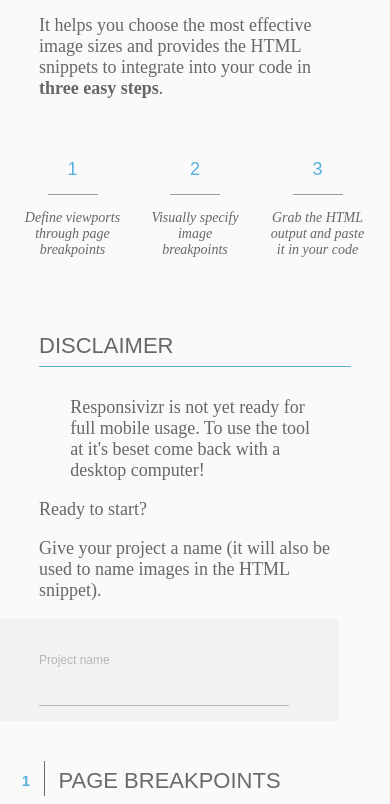
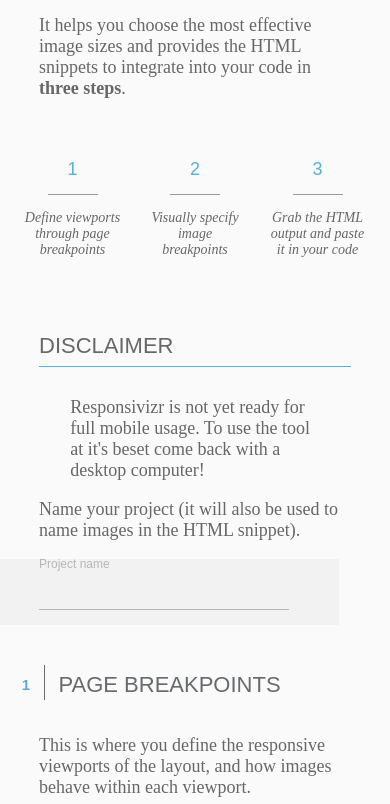
Before and after one commit to madebymodo/responsivizr, a website: page public/index.html in a window 390 px wide. Shown: the part 192-996 px from the top of the page. Drawn offline with nearby package versions, Linux system fonts and the light colour scheme; files that its build step writes are made by us from their sources; a script that the page names is missing.

Commit message:
fixes RES-1, RES-2, RES-3, RES-4, RES-5, RES-6, RES-9

```diff
--- a/public/index.html
+++ b/public/index.html
@@ -81,7 +81,7 @@
 	</header>
 	<section class="intro">
 		<p><strong>Responsivizr</strong> is a visual tool to show how responsive images behave across viewports in <abbr title="Responsive Web Design">RWD</abbr>.</p>
-		<p>It helps you choose the most effective image sizes and provides the HTML snippets to integrate into your code in <strong>three easy steps</strong>.</p>
+		<p>It helps you choose the most effective image sizes and provides the HTML snippets to integrate into your code in <strong>three steps</strong>.</p>
  		<ol class="tour">
 			<li>Define viewports through page breakpoints</li>
 			<li>Visually specify image breakpoints</li>
@@ -92,8 +92,8 @@
 			<p>Responsivizr is not yet ready for full mobile usage. To use the tool at it's beset come back with a desktop computer!</p>
 			<!-- <p>Surprised that <strong>responsivizr.com</strong> is not responsive?</p> <p>This tool aids in choosing responsive images by showing how they vary in sizes and behave across viewports. It does it on a long graph that is best suited for large displays.</p> <p>Additionally, we currently employ a canvas-based non-touch input method for choosing image breakpoints that would be difficult to make available on mobile or touch devices.</p> -->
 		</section>
-		<p>Ready to start?</p>
-		<p>Give your project a name (it will also be used to name images in the HTML snippet).</p>
+		<!-- <p>Ready to start?</p> -->
+		<p>Name your project (it will also be used to name images in the HTML snippet).</p>
 
 		<div class="dataholder projectName">
 			<label>
@@ -211,7 +211,7 @@
 		<button class="j-copySnippet snippet__button raised" data-clipboard-target="snippet" data-aftercopy-text="Copied!">Copy to clipboard</button>
 	</section>
 	<section class="feedback">
-		<p>Feedback? Bugs? Requests?<br> Drop a line @ <a href="mailto:responsivizr@modo.md">responsivizr@modo.md</a></p>
+		<p>Feedback? Bugs? Requests?<br> Drop a line at <a href="mailto:responsivizr@modo.md">responsivizr@modo.md</a></p>
 	</section>
 	<footer>
 		<span class="project">Responsivizr is a <a href="http://modo.md">MODO</a> project</span>
--- a/source/scss/_forms.scss
+++ b/source/scss/_forms.scss
@@ -6,6 +6,7 @@
 
 input {
 	border: 0;
+	border-radius: 0;
 	background: transparent;
 	border-bottom: 1px solid $c-form-inactive;
 	padding: 8px 0;
--- a/source/scss/_mobile.scss
+++ b/source/scss/_mobile.scss
@@ -9,10 +9,37 @@
 }
 
 @media screen and (max-width: 959px) {
+	::-webkit-scrollbar {
+		-webkit-appearance: none;
+	}
+
+	::-webkit-scrollbar:vertical {
+		width: 12px;
+	}
+
+	::-webkit-scrollbar:horizontal {
+		height: 12px;
+	}
+
+	::-webkit-scrollbar-thumb {
+		background-color: rgba(0, 0, 0, .5);
+		border-radius: 10px;
+		border: 2px solid #ffffff;
+	}
+
+	::-webkit-scrollbar-track {
+		border-radius: 10px;
+		background-color: transparent;
+	}
 	.setMenu,
-	.topheader .madebymodo {
+	.topheader .madebymodo,
+	.chartinfo {
 		display: none;
 	}
+	button {
+		font-size: 11px;
+	}
+
 	body {
 		padding-top: 0px;
 	}
@@ -68,7 +95,9 @@
 		display: block;
 	}
 	.dataholder {
-		overflow: scroll;
+		overflow-x: scroll;
+		padding-top: 1em;
+		overflow: -moz-scrollbars-horizontal;
 	}
 	.snippet {
 		font-size: 14px;
```
